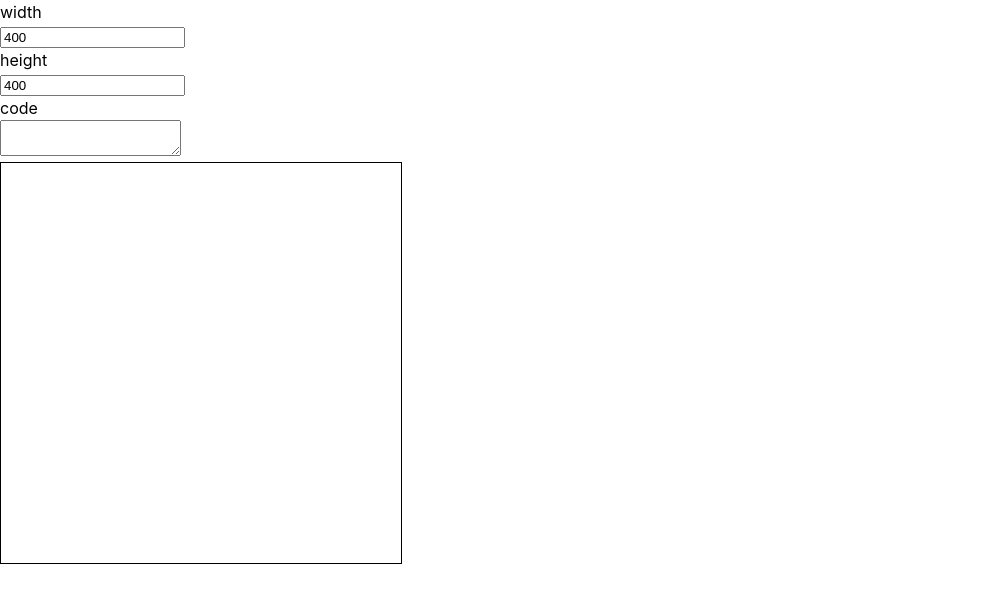
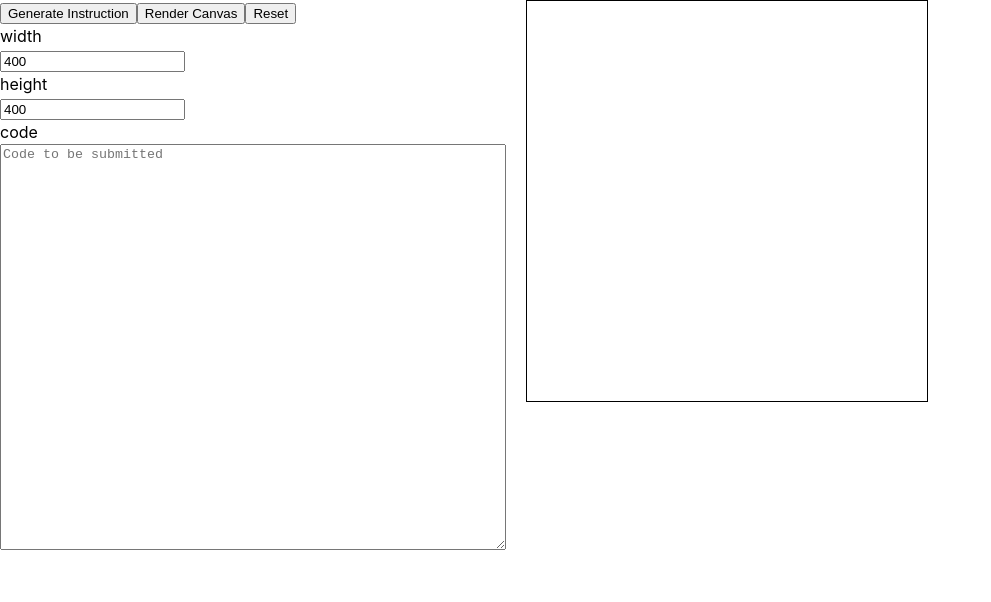
Before and after one commit to spaceorc/icfpc2022-pegovka-team, a React (Vite) app in the folder visualizer/: page / in a window 1280 px wide. Shown: the top 602 px of the page, without its empty margins (0-991 px from the left). Built offline with nearby package versions, Linux system fonts and the light colour scheme.

Commit message:
using copied code for visualization

```diff
--- a/visualizer/package.json
+++ b/visualizer/package.json
@@ -12,6 +12,7 @@
   "dependencies": {
     "d3": "^7.6.1",
     "d3-zoom": "^3.0.0",
+    "lodash": "^4.17.21",
     "pixi-viewport": "^4.35.0",
     "pixi.js": "^6.5.2",
     "react": "^18.2.0",
--- a/visualizer/src/App.tsx
+++ b/visualizer/src/App.tsx
@@ -1,44 +1,9 @@
-import { useState } from 'react';
-
-type Block = {
-    id: string;
-    color: string;
-};
+import { Playground } from './components/Playground/Playground';
 
 function App() {
-    const [width, setWidth] = useState(400);
-    const [height, setHeight] = useState(400);
-    const [code, setCode] = useState('');
-
-    // const drawToCanvas = () => {
-    //     const painter = new Painter();
-    //     const renderedData = painter.draw(paintedCanvas);
-    //     const canvas = canvasRef.current!;
-    //     const context = canvas.getContext('2d')!;
-
-    //     canvas.width = paintedCanvas.width;
-    //     canvas.height = paintedCanvas.height;
-    //     const imgData = context.getImageData(0, 0, canvas.width, canvas.height);
-    //     renderedData.forEach((pixel: RGBA, index: number) => {
-    //         imgData.data[index * 4] = pixel.r;
-    //         imgData.data[index * 4 + 1] = pixel.g;
-    //         imgData.data[index * 4 + 2] = pixel.b;
-    //         imgData.data[index * 4 + 3] = pixel.a;
-    //     });
-    //     context.putImageData(imgData, 0, 0);
-    // };
-
     return (
         <>
-            <div>
-                <label>width<br/><input type="text" value={width} onChange={event => setWidth(Number(event.target.value))} /></label><br/>
-                <label>height<br/><input type="text" value={width} onChange={event => setHeight(Number(event.target.value))} /></label><br/>
-                <label>
-                    code<br/>
-                    <textarea value={code} onChange={event => setCode(event.target.value)} />
-                </label>
-            </div>
-            <canvas style={{border: '1px solid black'}} width={width} height={height} />
+            <Playground />
         </>
     );
 }
--- /dev/null
+++ b/visualizer/src/components/Playground/Playground.tsx
@@ -0,0 +1,135 @@
+import { useRef, useState } from "react";
+import { Canvas } from "../../contest-logic/Canvas";
+import { RGBA } from "../../contest-logic/Color";
+import { Interpreter } from "../../contest-logic/Interpreter";
+import { instructionToString } from "../../contest-logic/Instruction";
+import { Painter } from "../../contest-logic/Painter";
+import { RandomInstructionGenerator } from "../../contest-logic/RandomInstructionGenerator";
+
+export const Playground = (): JSX.Element => {
+  const [width, setWidth] = useState(400);
+  const [height, setHeight] = useState(400);
+
+  const [playgroundCode, setPlaygroundCode] = useState("");
+  const [paintedCanvas, setPaintedCanvas] = useState(
+    new Canvas(width, height, new RGBA([255, 255, 255, 255]))
+  );
+  const [canvasDrawn, setCanvasDrawn] = useState(false);
+  const canvasRef = useRef<HTMLCanvasElement | null>(null);
+  const handlePlaygroundCode = (e: any) => {
+    setPlaygroundCode(e.target.value as string);
+    setCanvasDrawn(false);
+    clearCanvas();
+  };
+  const handleClickGenerateInstruction = () => {
+    const interpreter = new Interpreter();
+    const instruction = RandomInstructionGenerator.generateRandomInstruction(paintedCanvas);
+    const result = interpreter.interpret(0, paintedCanvas, instruction);
+    setPlaygroundCode(`${playgroundCode}\n${instructionToString(instruction)}`);
+    setPaintedCanvas(result.canvas);
+    setCanvasDrawn(true);
+  };
+
+  const drawToCanvas = () => {
+    const painter = new Painter();
+    const renderedData = painter.draw(paintedCanvas);
+    const canvas = canvasRef.current!;
+    const context = canvas.getContext("2d")!;
+
+    canvas.width = paintedCanvas.width;
+    canvas.height = paintedCanvas.height;
+    const imgData = context.getImageData(0, 0, canvas.width, canvas.height);
+    renderedData.forEach((pixel: RGBA, index: number) => {
+      imgData.data[index * 4] = pixel.r;
+      imgData.data[index * 4 + 1] = pixel.g;
+      imgData.data[index * 4 + 2] = pixel.b;
+      imgData.data[index * 4 + 3] = pixel.a;
+    });
+    context.putImageData(imgData, 0, 0);
+  };
+
+  const clearCanvas = () => {
+    const canvas = canvasRef.current!;
+    const context = canvas.getContext("2d")!;
+
+    canvas.width = paintedCanvas.width;
+    canvas.height = paintedCanvas.height;
+    const imgData = context.getImageData(0, 0, canvas.width, canvas.height);
+    imgData.data.forEach((value, index) => {
+      imgData.data[index] = 255;
+    });
+  };
+  const handleClickRenderCanvas = () => {
+    if (canvasDrawn) {
+      drawToCanvas();
+    } else {
+      const interpreter = new Interpreter();
+      const result = interpreter.run(playgroundCode);
+      setPaintedCanvas(result.canvas);
+      setCanvasDrawn(true);
+    }
+  };
+  const handleReset = () => {
+    setPaintedCanvas(new Canvas(width, height, new RGBA([255, 255, 255, 255])));
+    setPlaygroundCode("");
+    clearCanvas();
+  };
+
+  return (
+    <div style={{
+        display: 'flex',
+        maxWidth: '100vw',
+        gap: '20px'
+    }}>
+      <div>
+        <div>
+            <button onClick={handleClickGenerateInstruction}>Generate Instruction</button>
+            <button onClick={handleClickRenderCanvas}>Render Canvas</button>
+            <button onClick={handleReset}>Reset</button>
+        </div>
+        <div>
+            <div>
+            <label>
+                width
+                <br />
+                <input
+                type="text"
+                value={width}
+                onChange={(event) => setWidth(Number(event.target.value))}
+                />
+            </label>
+            <br />
+            <label>
+                height
+                <br />
+                <input
+                type="text"
+                value={height}
+                onChange={(event) => setHeight(Number(event.target.value))}
+                />
+            </label>
+            <br />
+            <label>
+                code
+                <br />
+                <textarea
+                style={{
+                    width: '500px',
+                    height: '400px'
+                }}
+                placeholder="Code to be submitted"
+                value={playgroundCode}
+                onChange={handlePlaygroundCode}
+                />
+            </label>
+            </div>
+        </div>
+      </div>
+      <div style={{
+        flexShrink: 0
+      }}>
+        <canvas style={{ border: "1px solid black" }} width={width} height={height} ref={canvasRef} />
+      </div>
+    </div>
+  );
+};
```
Also changed, not shown: 1 other file (tests, documents, lock files or other folders).
